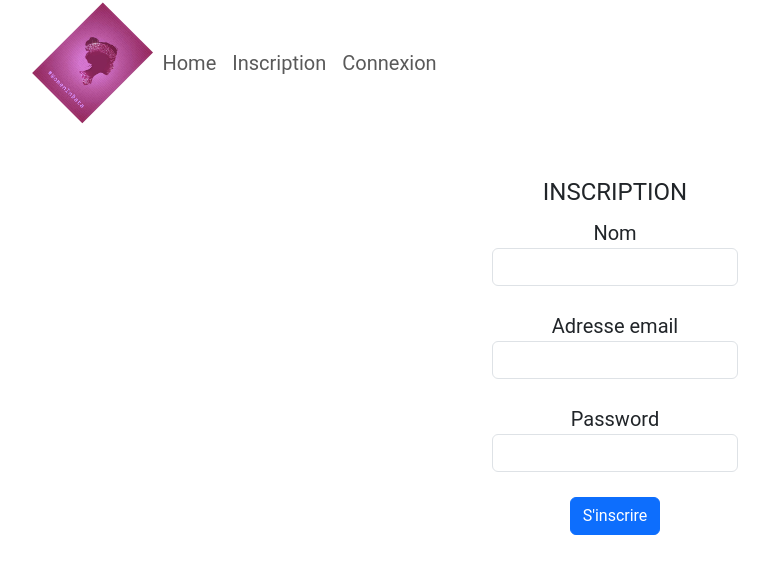
After one commit to SERAOZ/ProjetSemra, a PHP site: page /views/users/register.php in a window 1280 px wide. The commit adds this page. Shown: the top 574 px of the page, without its empty margins (25-794 px from the left). Run offline with PHP 8.4, Linux system fonts and the light colour scheme; some libraries are stand-ins or nearby versions.

Commit message:
formulaire Js

```diff
--- a/public/css/style.css
+++ b/public/css/style.css
@@ -1,30 +1,28 @@
- /* Özel CSS stilleri burada tanımlanabilir */
- /* Ekran genişliği 768px'den küçükse uygulanacak stiller */
+
+ /* Styles à appliquer si la largeur de l'écran est inférieure à 768px*/
  @media screen and (max-width: 768px) {
     .navbar {
-        background-color: #333; /* Küçük ekranlarda navbar arkaplan rengini değiştir */
+        background-color: #333; /* Changer la couleur de fond de la barre de navigation sur les petits écrans */
+    }
+    .navbar-nav .nav-item .nav-link {
+        display: block; /* Définir les éléments de menu comme des blocs */
+        margin: 150px 0; /* Définir la plage verticale */
     }
 
-    .navbar-nav .nav-item .nav-link {
-        display: block; /* Menü öğelerini blok olarak ayarla */
-        margin: 50px 0; /* Düşey aralığı ayarla */
-    }
-
-    /* Diğer gerekli stil değişiklikleri... */
 }
-
-        /* Örneğin, gezinme menüsü rengi değiştirme */
+/* Changer la couleur du menu de navigation*/
 .navbar {background-color: transparent;}
 .navbar-brand img{
-    max-height: 250px; /* Resim yüksekliği ayarlanabilir */
-    margin-right: 10px; /* Resim ile metin arasındaki boşluk */
+    height: 100px;
+    width: auto;
+    margin-right: 10px; /* Espace entre l'image et le texte*/
 }
 .navbar-brand span {
     font-family: 'Arial', sans-serif;
     font-size: 36px;
     font-weight: bold;
-    color: #f39c12; /* Başlık rengi */
-    text-shadow: 2px 2px 4px rgba(0, 0, 0, 1.5); /* Metin gölgesi */
+    color: #060400; /* Couleur de l'en-tête*/
+    text-shadow: 2px 2px 4px rgba(0, 0, 0, 4.5); /* Ombre du texte*/
 }
 .navbar-nav .nav-item .nav-link {position: relative;}
 .navbar-nav .nav-item .nav-link::before {
@@ -33,59 +31,58 @@
     top: 100%;
     left: 0;
     width: 100%;
-    height: 4px; /* Metin altına çizgi eklemek için */
-    background-color: #ff6b81; /* Alt çizgi rengi */
-    transform: scaleX(0); /* Başlangıçta çizgiyi gizle */
+    height: 4px; /* Pour ajouter une ligne sous le texte */
+    background-color: #ff6b81; /* Couleur du soulignement*/
+    transform: scaleX(0); /* Cacher la ligne au démarrage */
     transform-origin: 100% 50%;
     transition: transform 0.3s ease-in-out;
 }
-
-.navbar-nav .nav-item .nav-link:hover::before {transform: scaleX(1); /* Üzerine gelindiğinde çizgiyi göster */}
+.navbar-nav .nav-item .nav-link:hover::before {transform: scaleX(1); /* Afficher la ligne au survol*/}
 section
 {
     display: flex;
     flex-direction: column;
     align-items: center;
     justify-content: center;
-    min-height: 20vh; /* Ekran yüksekliğinin tamamını kapla */
+    min-height: 20vh; /* Couvrir toute la hauteur de l'écran*/
 }
 h1 {
     font-size: 36px;
     color: #333;
 }
-/* Resim özelleştirmeleri */
+
 img
 {
     transition: transform 1.3s;
-    filter: hue-rotate(90deg); /* Resmi 90 derece döndür */
-    transform: rotate(45deg); /* Resmi 45 derece döndür */
+    filter: hue-rotate(90deg); /* Rotation de l'image de 90 degrés*/
+    transform: rotate(45deg); /* Rotation de l'image de 45 degrés */
 }
 img:hover
 {
-    transform: scale(1.7); /* Üzerine gelindiğinde resmi büyüt */
+    transform: scale(1.7); /* Agrandir l'image au survol*/
 }
 .container {
-    text-align: center; /* Metni yatay olarak ortala */
+    text-align: center; /* Centrer le texte horizontalement */
     display: flex;
-    justify-content: center; /* Metni dikey olarak ortala */
+    justify-content: center; /* Centrer le texte verticalement */
     align-items: center;
 }
 .container p {
     font-size: 18px;
     color: #333;
 }
-/*=================================FORM IDENTIFICATION STYLE============================================*/
-/* Formun genel tasarımı */
+/*=================================FORM CONNEXION STYLE============================================*/
+/* Conception générale du formulaire */
 .login-container {
-    width: 400px;
+    width: 350px;
     margin:  auto;
     padding: 20px;
-    background-color:whitesmoke;
-    box-shadow: 0 0 10px #FF0000;
+    background-color:white;
+    box-shadow: 0 0 10px #007bff;
     border-radius: 50px;
 }
 
-/* Form başlığı */
+/* Titre du formulaire*/
 .login-title {
     text-align: center;
     font-size: 35px;
@@ -97,7 +94,7 @@ img:hover
     display: block;
     width: 100px;
     height: 3px;
-    background-color: #007bff; /* Çizgi rengi */
+    background-color: #007bff; /* Couleur de la ligne */
     margin: 0 auto;
     margin-top: 20px;
 }
@@ -119,35 +116,32 @@ img:hover
     font-size: 15px;
 }
 
-/* Giriş butonu */
+/* Bouton de connexion */
 .login-button {
     background-color: gray;
     color: #fff;
-    padding: 13px 25px;
+    padding: 10px 25px;
     border: none;
     border-radius: 30px;
     font-size: 15px;
     cursor: pointer;
 }
 .login-button:hover {
-    background-color: #ff6b81;
-}
-a[href="formInsc.php"] {
-    color: red;
+    background-color: #007bff;
 }
 
 
 /*=================================DASHBOARD STYLE============================================*/
 body {
     font-family: "Roboto";
-    background-color: #e5eef3;
+    background-color:white;
     text-align: center;
-    color: #f1ce64;
+    color: none;
     font-size: 20px;
   }
 
   a {
-    color: #f1ce64;
+    color: none;
   }
 
   .share {
@@ -222,3 +216,39 @@ body {
   .share:hover a:hover, .share.hover a:hover {
     color: #fff;
   }
+
+
+  .Pcolor::-webkit-input-placeholder {
+    color: #ff7a7a;
+  }
+
+  .form-group {
+    position: relative;
+  }
+
+  .iconic {
+    display: none;
+    position: absolute;
+    right: 1.5vw;
+    top: 15px;
+    padding: 10px 10px;
+  }
+
+  .formData[data-error]::after {
+    content: attr(data-error);
+    font-size: 10px;
+    color: #e54858;
+    display: block;
+    margin-top: 1px;
+    margin-bottom: 1px;
+    margin-right: 2vw;
+    text-align: right;
+    line-height: 0.3;
+    opacity: 0;
+    -webkit-transition: 0.3s;
+    transition: 0.3s;
+  }
+
+  .formData[data-error-visible="true"]::after {
+    opacity: 1;
+  }
--- a/views/includes/footer.php
+++ b/views/includes/footer.php
@@ -8,5 +8,6 @@
             <!-- Bootstrap JS and Popper.js -->
         <script src="https://cdn.jsdelivr.net/npm/bootstrap@5.3.0/dist/js/bootstrap.min.js"></script>
         <script src="https://cdn.jsdelivr.net/npm/popper.js@1.12.5/dist/umd/popper.min.js"></script>
+
     </body>
 </footer>
--- a/views/includes/head.php
+++ b/views/includes/head.php
@@ -9,10 +9,9 @@
     <script src="https://code.jquery.com/jquery-3.3.1.slim.min.js"></script>
     <!-- Popper.js, tooltip ve popover için gereklidir -->
     <script src="https://cdnjs.cloudflare.com/ajax/libs/popper.js/1.14.7/umd/popper.min.js"></script>
-    <!-- Bootstrap JS -->
 
     <link href="https://cdn.jsdelivr.net/npm/bootstrap@5.3.0/dist/css/bootstrap.min.css" rel="stylesheet">
     <!--<link href="style.css" rel="stylesheet"/>-->
-    <link rel="stylesheet" href="../public/css/style.css">
-    <script src="../public/js/script.js"></script>
+    <link rel="stylesheet" href="<?php echo WWW_ROOT; ?>public/css/style.css">
+
 </head>
--- a/views/includes/header.php
+++ b/views/includes/header.php
@@ -2,7 +2,7 @@
 <nav class="navbar navbar-expand-lg navbar-light">
         <div class="container">
             <a class="navbar-brand" href="#">
-                <img src="../public/img/womenInData.jpg" alt="Web Logo">
+                <img src="<?php echo WWW_ROOT; ?>public/img/womenInData.jpg" alt="Web Logo">
             </a>
             <button class="navbar-toggler" type="button" data-toggle="collapse" data-target="#navbarNav" aria-controls="navbarNav" aria-expanded="false" aria-label="Toggle navigation">
                 <span class="navbar-toggler-icon"></span>
@@ -10,12 +10,12 @@
             <div class="collapse navbar-collapse" id="navbarNav">
                 <ul class="navbar-nav ml-auto">
                 <li class="nav-item hidden-on-small-screen">
-                <a class="nav-link" href="../views/home.html">Home</a>
+                <a class="nav-link" href="<?php echo WWW_ROOT; ?>">Home</a>
                 </li>
                     <li class="nav-item hidden-on-small-screen">
                     <?php
                     echo '<li class="nav-item mr-3">
-                        <a class="nav-link" href="'. WWW_ROOT.'users/inscription">Inscription</a></li>';
+                        <a class="nav-link" href="'. WWW_ROOT.'users/register">Inscription</a></li>';
                         echo '<li class="nav-item">
                         <a class="nav-link" href="'. WWW_ROOT.'users/connexion">Connexion</a></li>';
                     ?>
--- /dev/null
+++ b/views/users/register.php
@@ -0,0 +1,45 @@
+<?php
+   require (ROOT.'views/includes/head.php');
+?>
+ <body>
+
+    <div class="container-fluid">
+
+        <div class="col-md-12">
+            <?php
+            require (ROOT.'views/includes/header.php');
+            ?>
+        </div>
+            <section class="col-sm-12 col-md-90 my-5">
+                <div class="container">
+                    <div class="row">
+                        <div class="col-md-90">
+                            <form action="<?php echo WWW_ROOT;?>users/register" method="post">
+                            <fieldset>
+                            <legend>INSCRIPTION</legend>
+
+                            <div class="form-group mt-30">
+                                <label for="nom">Nom</label>
+                                <input type="text" class="form-control" id="nom" name="username" >
+                            </div>
+
+                            <div class="form-group">
+                                <label for="email">Adresse email </label>
+                                <input type="email" class="form-control" id="email" name="email" >
+                            </div>
+                            <?php if(!empty($data['emailError'])) echo '<p class="invalidFeedback">'.$data['emailError'].'</p>'; ?>
+
+                            <div class="form-group">
+                                <label for="password">Password</label>
+                                <input type="password" class="form-control" id="password" name="password" >
+                            </div>
+                            <?php if(!empty($data['password']))echo '<p class="invalidFeedback">'.$data['password'].'</p>'; ?>
+
+                            <input type="submit" class="btn btn-primary" name="inscrire" value="S'inscrire">
+                            </fieldset>
+                            </form>
+                        </div>
+                    </div>
+                </div>
+            </section>
+        </div>
```
Also changed, not shown: controllers/Users.php (+19 -20 lines), models/User.php (+4 -4 lines), public/js/script.js (+33 -0 lines), views/users/connexion.php (added, +55 -0 lines), controllers/Pages.php (line endings or trailing spaces), public/img/icon-error.svg (added).
